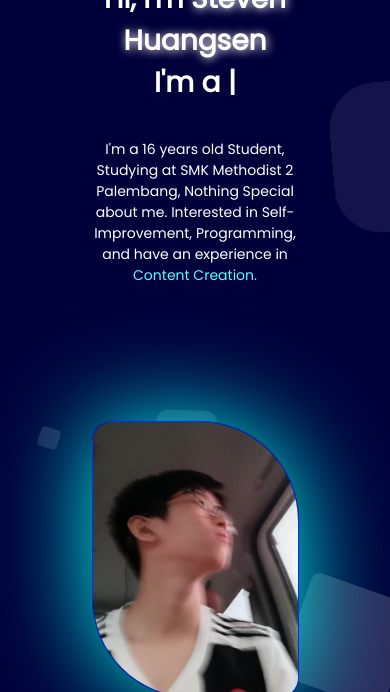
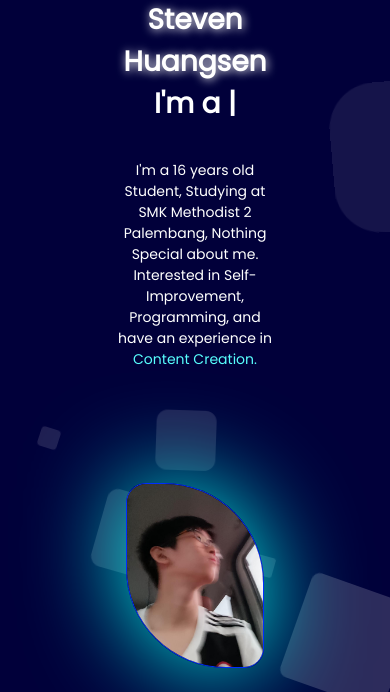
Before and after one commit to Lopn17/stev_hgsn-portofolio, a plain HTML site: page index.html in a window 390 px wide. Shown: the part 146-838 px from the top of the page. Drawn offline with nearby package versions, Linux system fonts and the light colour scheme.

Commit message:
Update home.css

```diff
--- a/home.css
+++ b/home.css
@@ -241,7 +241,7 @@ header nav .active{
     100%{opacity: 1;}
 }
 
-@media screen and (max-width: 768px) {
+@media screen and (max-width: 1000px) {
   .home {
       display: flex;
       flex-direction: column;
@@ -250,15 +250,16 @@ header nav .active{
   }
 
   .content-box {
-      width: 90%;
+      width: 70%;
       flex-direction: column;
       align-items: center;
   }
 
   .img-box {
-      width: 90%;
+      width: 60%;
       position: static;
       margin-top: 20px;
+      margin-bottom: 30px;
   }
 
   .img-box img {
@@ -336,6 +337,7 @@ header nav .active{
     text-shadow: 0px 0px 10px;
 }
 
+/* skills */
 .skill{
   min-height: 88vh;
   background-color: #0a0142;
```
